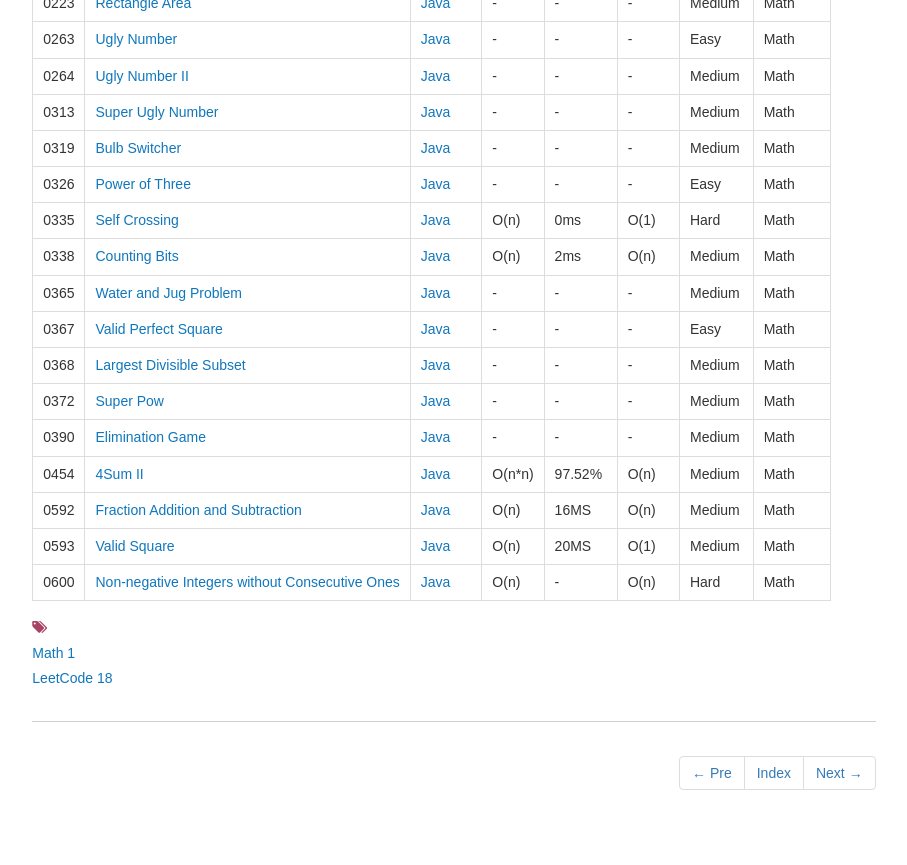
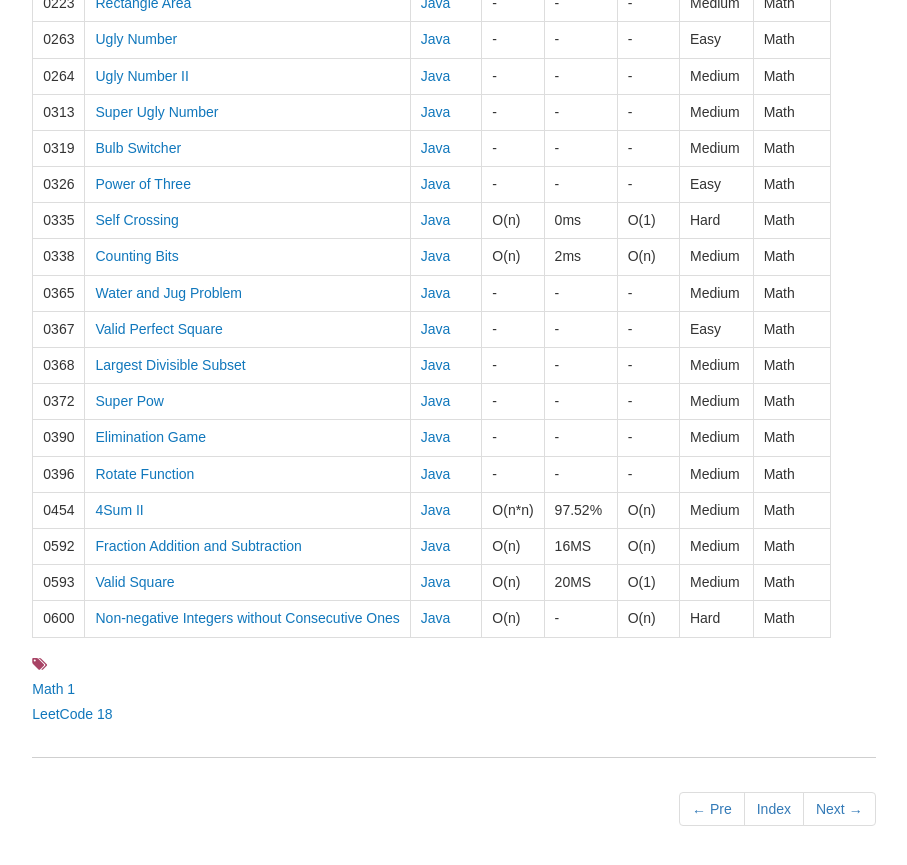
Before and after one commit to dunso/algorithm, a Jekyll site: the page built from docs/_posts/2017-12-03-Math.md, in a window 1280 px wide and 900 px high, scrolled down 856 px. Shown: the top 865 px of the window, without its empty margins (186-1093 px from the left). Built offline with Jekyll 4.4.1, drawn with Linux system fonts in a browser that asks for light colours; nearby versions of some CDN libraries.

Commit message:
Add index of LeetCode0396.java to docs

```diff
--- a/docs/_posts/2017-12-03-Math.md
+++ b/docs/_posts/2017-12-03-Math.md
@@ -43,6 +43,7 @@
 |0368|[Largest Divisible Subset](https://leetcode.com/problems/largest-divisible-subset/)|[Java](https://e.srl/leetcode-368/)|-|-|-|Medium|Math|
 |0372|[Super Pow](https://leetcode.com/problems/super-pow/)|[Java](https://e.srl/leetcode-371/)|-|-|-|Medium|Math|
 |0390|[Elimination Game](https://leetcode.com/problems/elimination-game/)|[Java](https://e.srl/leetcode-390/)|-|-|-|Medium|Math|
+|0396|[Rotate Function](https://leetcode.com/problems/rotate-function/)|[Java](https://e.srl/leetcode-396/)|-|-|-|Medium|Math|
 |0454|[4Sum II](https://leetcode.com/problems/4sum-ii/) | [Java](https://e.srl/leetcode-454/)  | O(n\*n) |97.52%| O(n)  |  Medium |Math|
 |0592|[Fraction Addition and Subtraction](https://leetcode.com/problems/fraction-addition-and-subtraction/)| [Java](https://e.srl/leetcode-592/)  | O(n) |16MS| O(n)  |  Medium |Math|
 |0593|[Valid Square](https://leetcode.com/problems/valid-square)| [Java](https://e.srl/leetcode-593/)  | O(n) |20MS| O(1)  |  Medium |Math|
```
